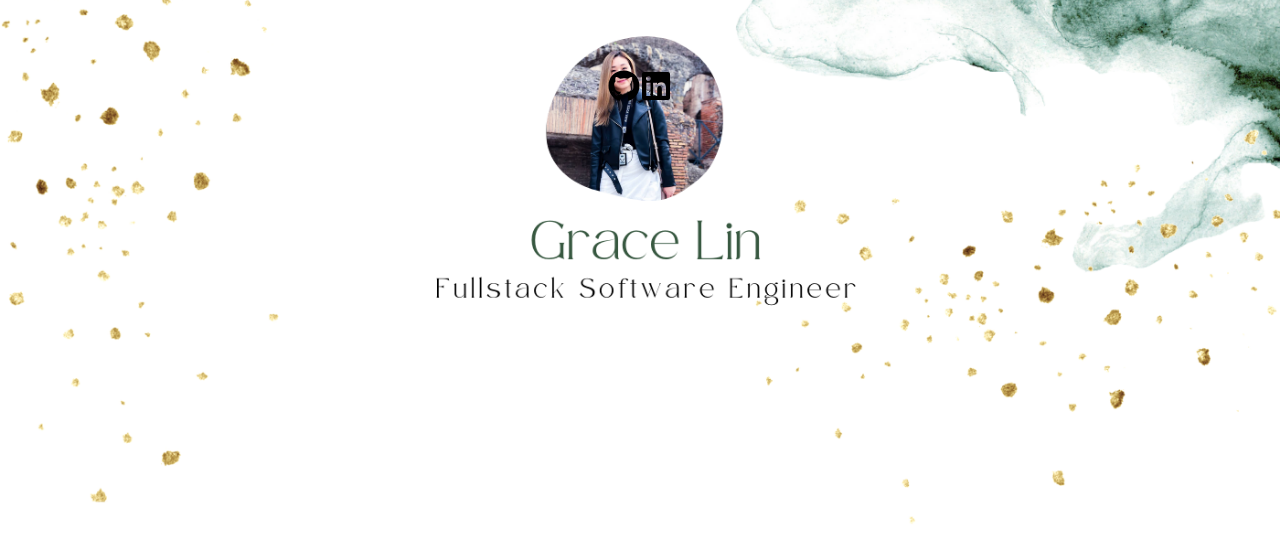
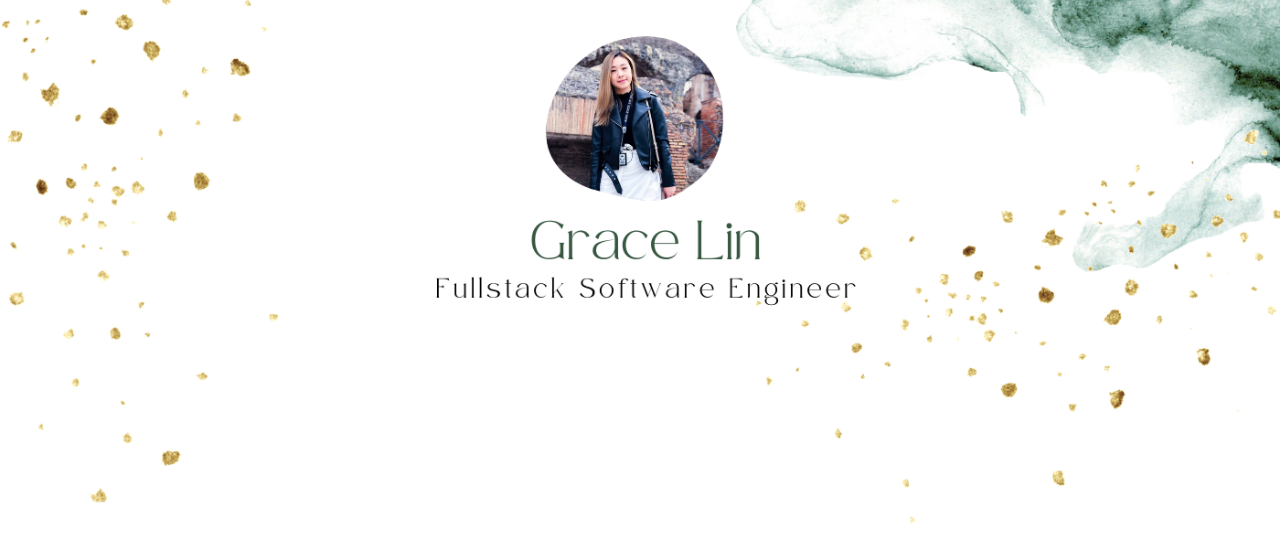
Before and after one commit to gracelin95/Grace-Portfolio, a React (Create React App) app: page /contactme in a window 1280 px wide. Shown: the part 250-800 px from the top of the page. Built offline with nearby package versions, Linux system fonts and the light colour scheme.

Commit message:
fixing social media icons

```diff
--- a/src/App.css
+++ b/src/App.css
@@ -47,10 +47,10 @@
 
 @media screen and (min-width: 400px) {
   .icons {
-    position: absolute;
+    /* position: absolute; */
     justify-content: center;
     display: flex;
-    top: 40%;
+    top: 50%;
     left: 0;
     right: 0;
     bottom: 0;
```
